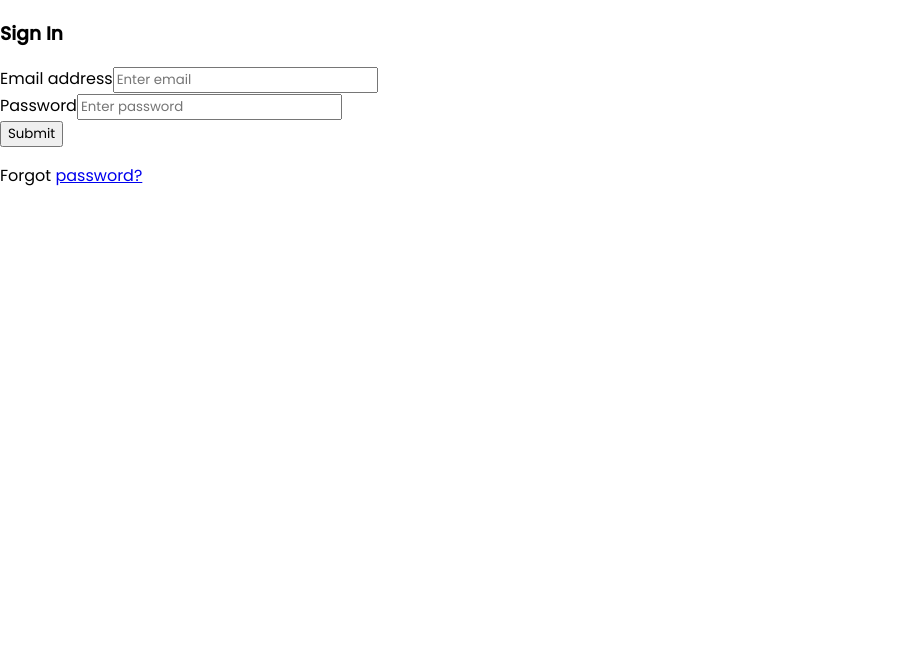
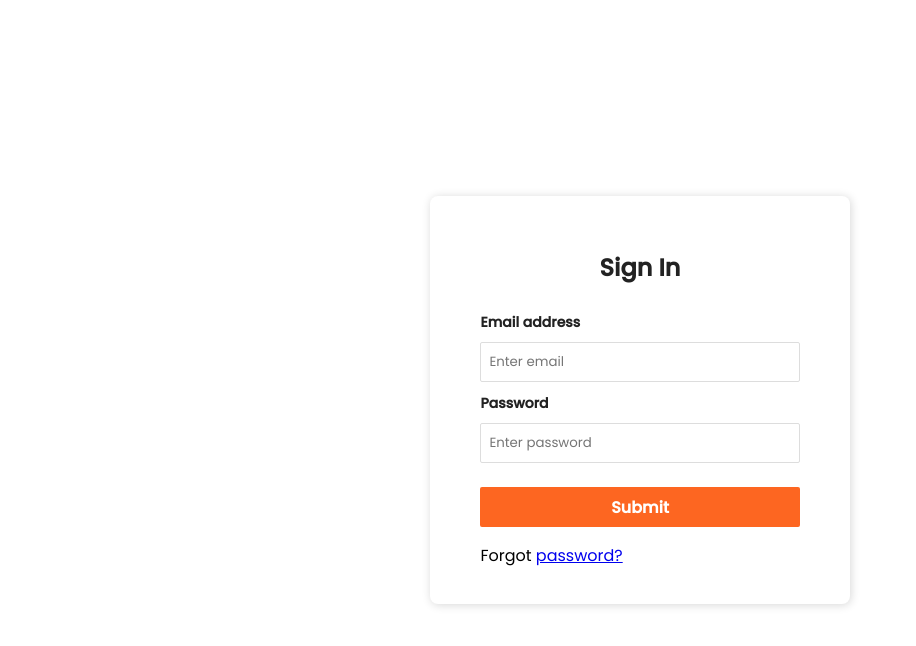
Before and after one commit to Emmykage/Final-capstone-project, a React (Create React App) app: page /auth/login in a window 1280 px wide. Shown: the top 646 px of the page, without its empty margins (0-916 px from the left). Built offline with nearby package versions, Linux system fonts and the light colour scheme.

Commit message:
Style login screen

```diff
--- a/src/App.css
+++ b/src/App.css
@@ -181,3 +181,63 @@
     padding: 12px 48px;
   }
 }
+
+/* Auth Login */
+
+.Auth-form-container {
+  display: flex;
+  justify-content: center;
+  align-items: center;
+  width: 100vw;
+  height: 100vh;
+}
+
+.Auth-form {
+  width: 420px;
+  box-shadow: rgb(0 0 0 / 16%) 1px 1px 10px;
+  padding-top: 30px;
+  padding-bottom: 20px;
+  border-radius: 8px;
+  background-color: white;
+}
+
+.Auth-form-content {
+  padding-left: 12%;
+  padding-right: 12%;
+}
+
+.Auth-form-title {
+  text-align: center;
+  margin-bottom: 1em;
+  font-size: 24px;
+  color: rgb(34, 34, 34);
+  font-weight: 800;
+}
+
+label {
+  font-size: 14px;
+  font-weight: 600;
+  color: rgb(34, 34, 34);
+}
+
+.form-group input {
+  width: 100%;
+  height: 40px;
+  border-radius: 2px;
+  border: 1px solid rgb(221, 221, 221);
+  padding-left: 8px;
+  margin-top: 8px;
+  margin-bottom: 8px;
+}
+
+.btn-primary {
+  width: 100%;
+  height: 40px;
+  border-radius: 2px;
+  border: none;
+  background-color: rgb(253, 102, 33);
+  color: white;
+  font-weight: 600;
+  font-size: 16px;
+  margin-top: 1em;
+}
--- a/src/pages/login.jsx
+++ b/src/pages/login.jsx
@@ -7,28 +7,28 @@
       <form className="Auth-form">
         <div className="Auth-form-content">
           <h3 className="Auth-form-title">Sign In</h3>
-          <div className="form-group mt-3">
+          <div className="form-group ">
             <label>Email address</label>
             <input
               type="email"
-              className="form-control mt-1"
+              className="form-control "
               placeholder="Enter email"
             />
           </div>
-          <div className="form-group mt-3">
+          <div className="form-group">
             <label>Password</label>
             <input
               type="password"
-              className="form-control mt-1"
+              className="form-control"
               placeholder="Enter password"
             />
           </div>
-          <div className="d-grid gap-2 mt-3">
+          <div className="submissions">
             <button type="submit" className="btn btn-primary">
               Submit
             </button>
           </div>
-          <p className="forgot-password text-right mt-2">
+          <p className="forgot-password text-right ">
             Forgot <a href="#">password?</a>
           </p>
         </div>
```
